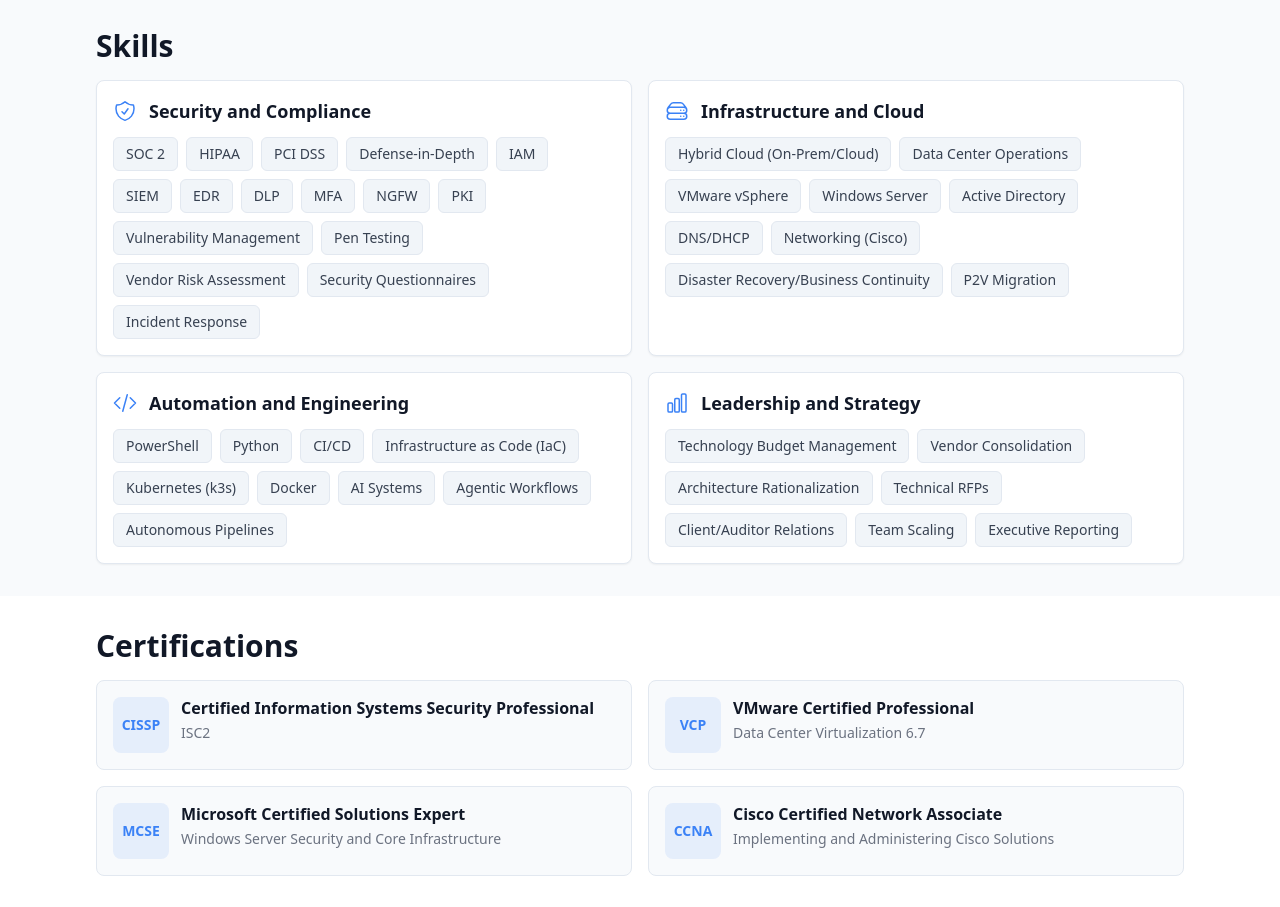
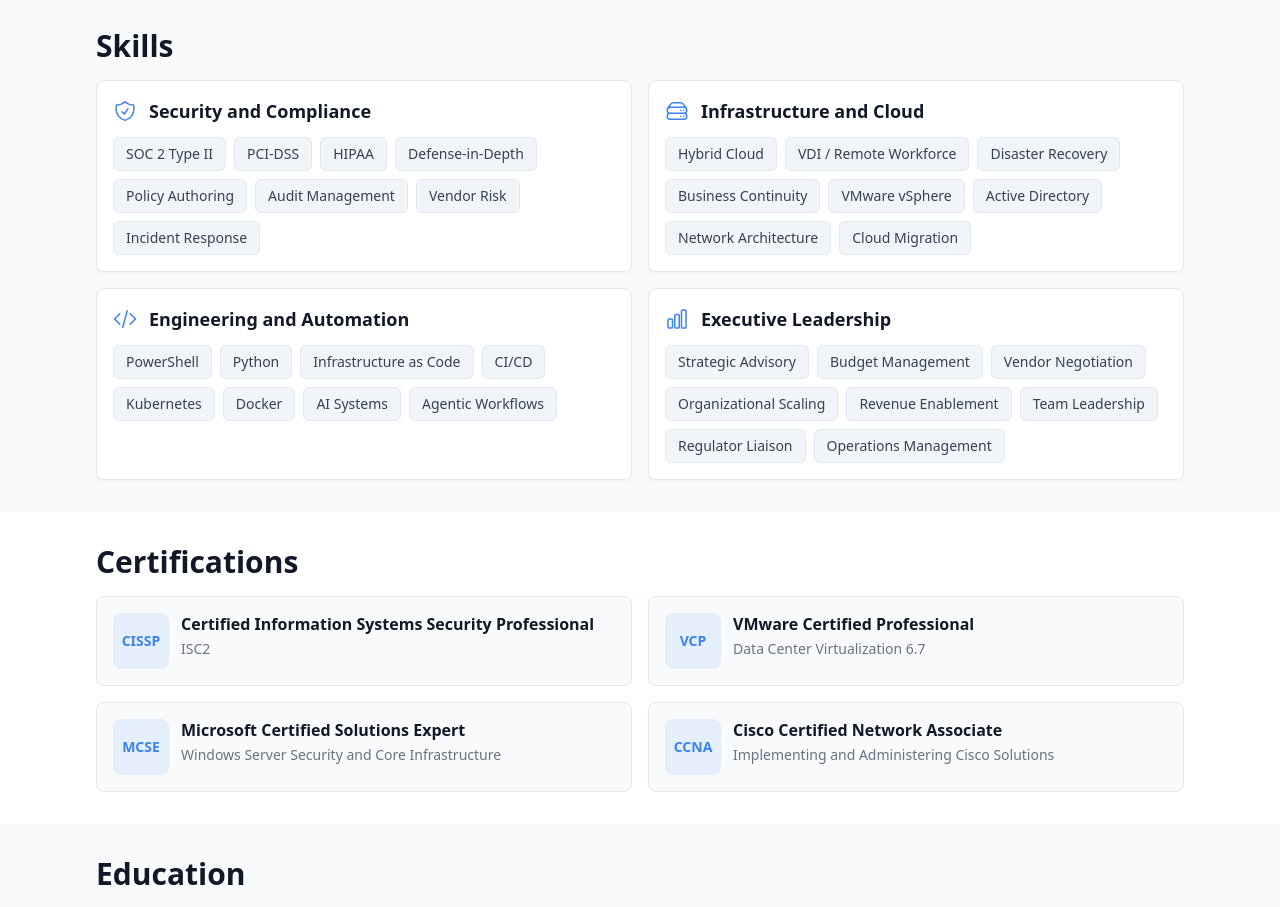
Before and after one commit to johntrottadev/jtrotta.dev, a Next.js app: page / in a window 1280 px wide. Shown: the part 2220-3127 px from the top of the page. Built offline with nearby package versions, Linux system fonts and the light colour scheme.

Commit message:
Clean skills: 8 per category, uniform, fix icon mapping after rename

```diff
--- a/src/components/Skills.tsx
+++ b/src/components/Skills.tsx
@@ -3,8 +3,8 @@ import { resumeData } from "@/data/resume";
 const categoryIcons: Record<string, string> = {
   "Security and Compliance": "shield",
   "Infrastructure and Cloud": "server",
-  "Automation and Engineering": "code",
-  "Leadership and Strategy": "chart",
+  "Engineering and Automation": "code",
+  "Executive Leadership": "chart",
 };
 
 function CategoryIcon({ category }: { category: string }) {
--- a/src/data/resume.ts
+++ b/src/data/resume.ts
@@ -143,62 +143,53 @@ export const resumeData: ResumeData = {
     {
       name: "Security and Compliance",
       skills: [
-        "SOC 2",
+        "SOC 2 Type II",
+        "PCI-DSS",
         "HIPAA",
-        "PCI DSS",
         "Defense-in-Depth",
-        "IAM",
-        "SIEM",
-        "EDR",
-        "DLP",
-        "MFA",
-        "NGFW",
-        "PKI",
-        "Vulnerability Management",
-        "Pen Testing",
-        "Vendor Risk Assessment",
-        "Security Questionnaires",
+        "Policy Authoring",
+        "Audit Management",
+        "Vendor Risk",
         "Incident Response",
       ],
     },
     {
       name: "Infrastructure and Cloud",
       skills: [
-        "Hybrid Cloud (On-Prem/Cloud)",
-        "Data Center Operations",
+        "Hybrid Cloud",
+        "VDI / Remote Workforce",
+        "Disaster Recovery",
+        "Business Continuity",
         "VMware vSphere",
-        "Windows Server",
         "Active Directory",
-        "DNS/DHCP",
-        "Networking (Cisco)",
-        "Disaster Recovery/Business Continuity",
-        "P2V Migration",
+        "Network Architecture",
+        "Cloud Migration",
       ],
     },
     {
-      name: "Automation and Engineering",
+      name: "Engineering and Automation",
       skills: [
         "PowerShell",
         "Python",
+        "Infrastructure as Code",
         "CI/CD",
-        "Infrastructure as Code (IaC)",
-        "Kubernetes (k3s)",
+        "Kubernetes",
         "Docker",
         "AI Systems",
         "Agentic Workflows",
-        "Autonomous Pipelines",
       ],
     },
     {
-      name: "Leadership and Strategy",
+      name: "Executive Leadership",
       skills: [
-        "Technology Budget Management",
-        "Vendor Consolidation",
-        "Architecture Rationalization",
-        "Technical RFPs",
-        "Client/Auditor Relations",
-        "Team Scaling",
-        "Executive Reporting",
+        "Strategic Advisory",
+        "Budget Management",
+        "Vendor Negotiation",
+        "Organizational Scaling",
+        "Revenue Enablement",
+        "Team Leadership",
+        "Regulator Liaison",
+        "Operations Management",
       ],
     },
   ],
```
